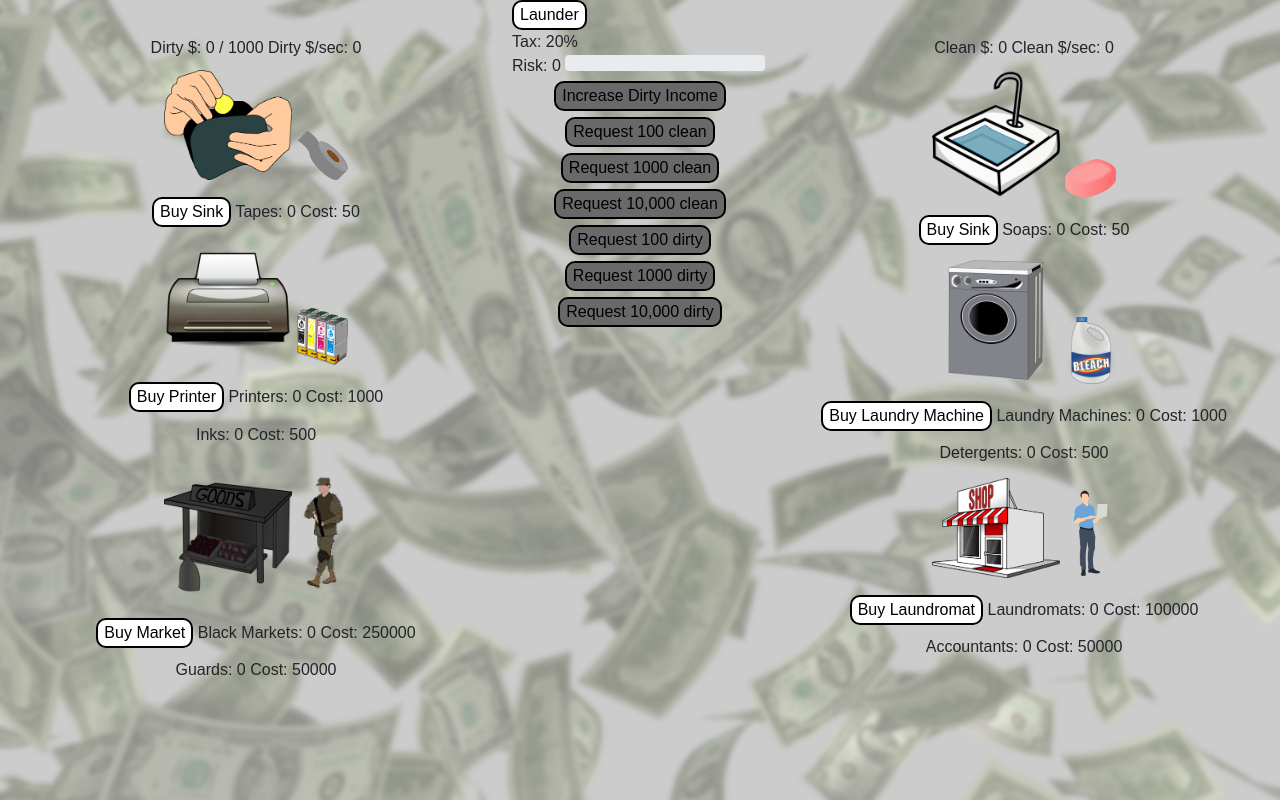
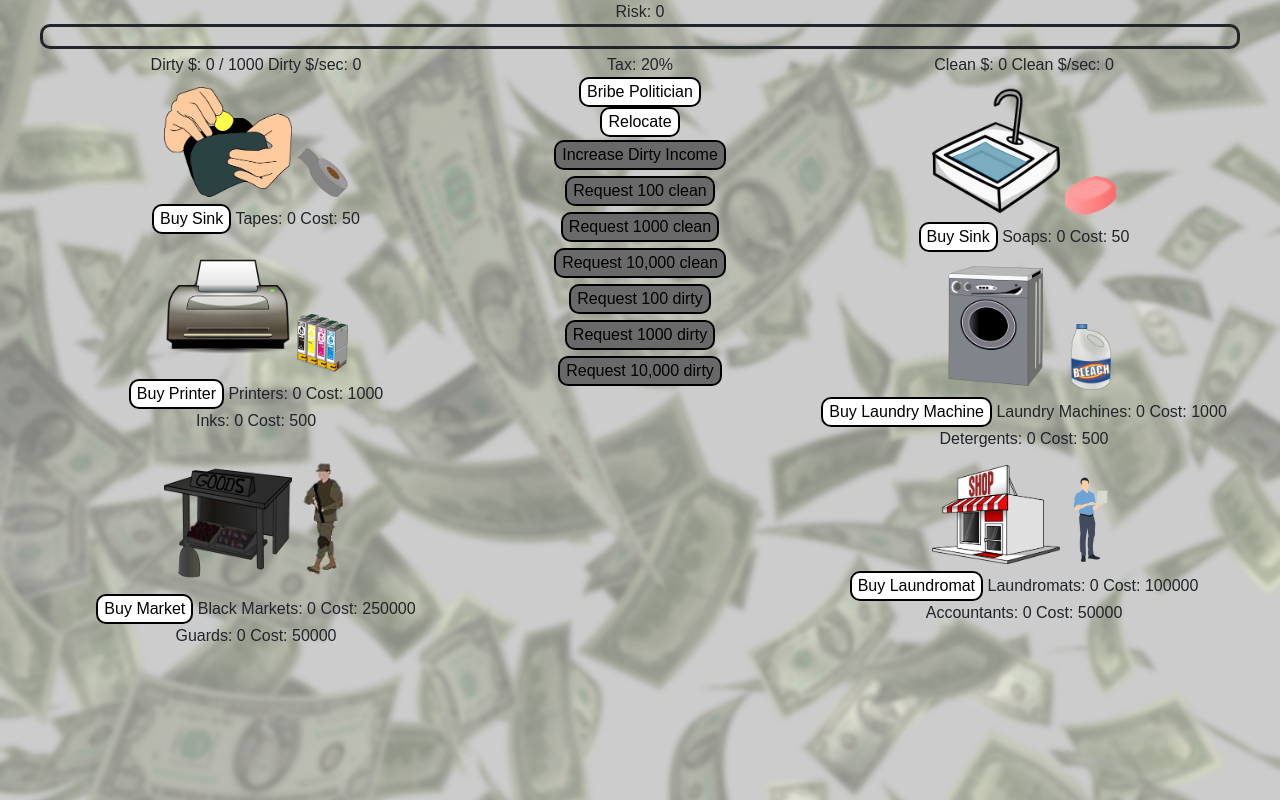
Before and after one commit to Jawoletz/CS50-Final-Project, a Flask app: page / in a window 1280 px wide. Run offline with Flask 2, Linux system fonts and the light colour scheme.

Commit message:
+Bribe +Relocate +Multipliers +Reset

```diff
--- a/static/interface.css
+++ b/static/interface.css
@@ -1,13 +1,18 @@
-/*#interface {
-    float: left;
-    width: 50%;
-}*/
-
 #interface {
     text-align: center;
 }
 
+/*
 #interface div {
+
+}
+*/
+
+#bribeTimer {
+    display: none;
+}
+
+.purchaseArea {
     margin-top: 2%;
     margin-bottom: 2%;
 }
@@ -39,7 +44,8 @@
 }
 
 #temp {
-    display: block;
+    display: inline-block;
+    width: 15%;
     text-align: center
 }
 
@@ -71,17 +77,21 @@ html button {
     visibility: hidden;
 }
 
-.progress {
-    width: 200px;
-    height: 5px;
+#riskProgressBar {
+    width: 1200px;
+    height: 25px;
     margin: 0px;
+    border-style: solid;
+    background-color: transparent;
+    border-radius: 10px
 }
 
 .progress-fill {
     width: 0%;
     border-radius: 5px;
-    background: red;
+    background: crimson;
     margin: 0px;
+    transition: width 1s;
 }
 
 .progress-text {
--- a/static/main.js
+++ b/static/main.js
@@ -14,7 +14,7 @@ dirtyCash = {
 },
 tax = {
     name: "tax",
-    total: 0.2
+    rate: 0.2
 },
 dirtyLimit = {
     name: "limit",
@@ -87,7 +87,7 @@ soap = {
     require:{
         cleanCash: 50
     }
-}
+},
 machine = {
     total: 0,
     production: 10,
@@ -111,7 +111,7 @@ laundromat = {
     require:{
         cleanCash:100000
     }
-}
+},
 accountant = {
     total: 0,
     multiplier: 1.1,
@@ -119,11 +119,36 @@ accountant = {
     require:{
         cleanCash:50000
     }
+},
+politicalBribe = {
+    total: 0,
+    rate: 1.23,
+    require:{
+        cleanCash:500
+    }
+},
+multiplier = {
+    total: 0,
+    manual: 1,
+    auto: 1,
+    dirtyLimit: 1
 }
+
+/*
+policeBribe = {
+    total: 0,
+    rate: 1.23,
+    require:{
+        cleanCash:500
+    }
+}*/
+
 // Initialize numbers and text
-function initialize() {
+function initializeDisplay() {
     updateDirty();
     updateClean();
+    updateTaxRate();
+
     // Quantities
     document.getElementById("tapes").innerHTML = tape.total;
     document.getElementById("printers").innerHTML = printer.total;
@@ -148,10 +173,12 @@ function initialize() {
     document.getElementById("detergentCost").innerHTML = detergent.require.cleanCash;
     document.getElementById("laundromatCost").innerHTML = laundromat.require.cleanCash;
     document.getElementById("accountantCost").innerHTML = accountant.require.cleanCash;
+    }
 
+    function initializeEventListeners() {
     // Add event listeners
     document.getElementById("stealButton").addEventListener("click", function() {
-        incomeDirty(stealAmount.increment * (1 + (tape.total * tape.multiplier)));
+        incomeDirty(stealAmount.increment * multiplier.manual * (1 + (tape.total * tape.multiplier)));
     });
     document.getElementById("buyTape").addEventListener("click", buyTape);
     document.getElementById("buyPrinter").addEventListener("click", buyPrinter);
@@ -160,24 +187,36 @@ function initialize() {
     document.getElementById("buyGuard").addEventListener("click", buyGuard);
     //document.getElementById("sinkCost").addEventListener("click", );
     document.getElementById("launderButton").addEventListener("click", function() {
-        launder(launderAmount.increment * (1 + (soap.total * soap.multiplier)));
+        launder(launderAmount.increment * multiplier.manual * (1 + (soap.total * soap.multiplier)));
     });
     document.getElementById("buySoap").addEventListener("click", buySoap);
     document.getElementById("buyMachine").addEventListener("click", buyMachine);
     document.getElementById("buyDetergent").addEventListener("click", buyDetergent);
     document.getElementById("buyLaundromat").addEventListener("click", buyLaundromat);
     document.getElementById("buyAccountant").addEventListener("click", buyAccountant);
+
+    document.getElementById("politicalBribe").addEventListener("click", bribePolitician);
+    //document.getElementById("policeBribe").addEventListener("click", bribePolice);
+
+    document.getElementById("relocate").addEventListener("click", relocate);
+
+    startGeneralUpdate();
 }
 
 // Updates dirty money display
 function updateDirty() {
     document.getElementById("dirtyCash").innerHTML = prettify(dirtyCash.total) + " / " + dirtyLimit.total;
-    document.getElementById("dirtyIncomePerSec").innerHTML = prettify(((printer.total * printer.production * (1 + (ink.total * ink.multiplier))) + (market.total * market.production * (1 + (guard.total * guard.multiplier)))));
+    document.getElementById("dirtyIncomePerSec").innerHTML = prettify(multiplier.auto * ((printer.total * printer.production * (1 + (ink.total * ink.multiplier))) + (market.total * market.production * (1 + (guard.total * guard.multiplier)))));
 }
 // Updates clean money display
 function updateClean() {
     document.getElementById("cleanCash").innerHTML = prettify(cleanCash.total);
-    document.getElementById("cleanIncomePerSec").innerHTML = prettify(((machine.total * machine.production * (1+ (detergent.total * detergent.multiplier))) + (laundromat.total * laundromat.production * (1+ (accountant.total * accountant.multiplier)))));
+    document.getElementById("cleanIncomePerSec").innerHTML = prettify(multiplier.auto * (1 - tax.rate) * ((machine.total * machine.production * (1+ (detergent.total * detergent.multiplier))) + (laundromat.total * laundromat.production * (1+ (accountant.total * accountant.multiplier)))));
+}
+
+// updates tax rate display
+function updateTaxRate() {
+    document.getElementById("taxRate").innerHTML = "Tax: " + prettify(tax.rate * 100) + "%";
 }
 // Update risk progress bar
 function updateProgressBar(progressBar, value) {
@@ -189,7 +228,7 @@ function updateProgressBar(progressBar, value) {
 function launder(amount) {
     if (dirtyCash.total >= amount) {
         dirtyCash.total = dirtyCash.total - amount;
-        cleanCash.total = cleanCash.total + amount * (1 - tax.total);
+        cleanCash.total = cleanCash.total + amount * (1 - tax.rate);
         updateDirty();
         updateClean();
     }
@@ -223,6 +262,7 @@ function buyTape() {
         cleanCash.total = cleanCash.total - tapeCost;
         document.getElementById("tapes").innerHTML = tape.total;
         updateClean();
+        updateDirty();
     }
     var nextCost = Math.floor(tape.require.cleanCash * Math.pow(tape.rate, tape.total));
     document.getElementById("tapeCost").innerHTML = nextCost;
@@ -235,6 +275,7 @@ function buyPrinter() {
         cleanCash.total = cleanCash.total - printerCost;
         document.getElementById("printers").innerHTML = printer.total;
         updateClean();
+        updateDirty();
     }
     var nextCost = Math.floor(printer.require.cleanCash * Math.pow(printer.rate,printer.total));
     document.getElementById("printerCost").innerHTML = nextCost;
@@ -247,6 +288,7 @@ function buyInk() {
         cleanCash.total = cleanCash.total - inkCost;
         document.getElementById("inks").innerHTML = ink.total;
         updateClean();
+        updateDirty();
     }
     var nextCost = Math.floor(ink.require.cleanCash * Math.pow(ink.rate, ink.total));
     document.getElementById("inkCost").innerHTML = nextCost;
@@ -259,6 +301,7 @@ function buyMarket() {
         cleanCash.total = cleanCash.total - marketCost;
         document.getElementById("markets").innerHTML = market.total;
         updateClean();
+        updateDirty();
     }
     var nextCost = Math.floor(market.require.cleanCash * Math.pow(market.rate,market.total));
     document.getElementById("marketCost").innerHTML = nextCost;
@@ -271,6 +314,7 @@ function buyGuard() {
         cleanCash.total = cleanCash.total - guardCost;
         document.getElementById("guards").innerHTML = guard.total;
         updateClean();
+        updateDirty();
     }
     var nextCost = Math.floor(guard.require.cleanCash * Math.pow(guard.rate, guard.total));
     document.getElementById("guardCost").innerHTML = nextCost;
@@ -298,6 +342,7 @@ function buySoap() {
         cleanCash.total = cleanCash.total - soapCost;
         document.getElementById("soaps").innerHTML = soap.total;
         updateClean();
+        updateDirty();
     }
     var nextCost = Math.floor(soap.require.cleanCash * Math.pow(soap.rate, soap.total));
     document.getElementById("soapCost").innerHTML = nextCost;
@@ -310,6 +355,7 @@ function buyMachine() {
         cleanCash.total = cleanCash.total - machineCost;
         document.getElementById("machines").innerHTML = machine.total;
         updateClean();
+        updateDirty();
     }
     var nextCost = Math.floor(machine.require.cleanCash * Math.pow(machine.rate,machine.total));
     document.getElementById("machineCost").innerHTML = nextCost;
@@ -322,6 +368,7 @@ function buyDetergent() {
         cleanCash.total = cleanCash.total - detergentCost;
         document.getElementById("detergents").innerHTML = detergent.total;
         updateClean();
+        updateDirty();
     }
     var nextCost = Math.floor(detergent.require.cleanCash * Math.pow(detergent.rate, detergent.total));
     document.getElementById("detergentCost").innerHTML = nextCost;
@@ -333,7 +380,8 @@ function buyLaundromat() {
         laundromat.total = laundromat.total + 1;
         cleanCash.total = cleanCash.total - laundromatCost;
         document.getElementById("laundromats").innerHTML = laundromat.total;
-        updateClean()
+        updateClean();
+        updateDirty();
     }
     var nextCost = Math.floor(laundromat.require.cleanCash * Math.pow(laundromat.rate,laundromat.total));
     document.getElementById("laundromatCost").innerHTML = nextCost;
@@ -346,10 +394,88 @@ function buyAccountant() {
         cleanCash.total = cleanCash.total - accountantCost;
         document.getElementById("accountants").innerHTML = accountant.total;
         updateClean();
+        updateDirty();
     }
     var nextCost = Math.floor(accountant.require.cleanCash * Math.pow(accountant.rate, accountant.total));
     document.getElementById("accountantCost").innerHTML = nextCost;
 }
+
+// Temporarily reduces tax rate to 0% for an increasing price
+function bribePolitician() {
+    var bribePoliticianCost = Math.floor(politicalBribe.require.cleanCash * Math.pow(politicalBribe.rate, politicalBribe.total));
+    if (cleanCash.total > politicalBribe.require.cleanCash) {
+        politicalBribe.total = politicalBribe.total + 1;
+        cleanCash.total = cleanCash.total - bribePoliticianCost;
+        tax.rate = 0;
+        updateTaxRate();
+            bribeCount = 5;
+        var bribeTimer = setInterval(function() {
+            document.getElementById("bribeTimer").innerHTML = bribeCount;
+            document.getElementById("bribeTimer").style.display = "initial";
+            bribeCount -= 1;
+            if (bribeCount <= -1) {
+                tax.rate = 0.2;
+                updateTaxRate();
+                document.getElementById("bribeTimer").style.display = "none";
+                clearInterval(bribeTimer);
+            }
+        }, 1000)
+        /*
+        setTimeout(function() {
+           tax.rate = 0.2
+           updateTaxRate();
+        }, 5000)*/
+    }
+}
+
+function relocate() {
+    // Adjust multipliers
+    multiplier.total += 1;
+    multiplier.manual *= 10;
+    multiplier.auto *= 5;
+    multiplier.dirtyLimit *= 10;
+    dirtyLimit.total *= multiplier.dirtyLimit;
+
+    resetProgress();
+
+    // Update stats
+    updateDirty();
+    updateClean();
+    updateTaxRate();
+}
+
+function resetProgress() {
+    cleanCash.total = 0;
+    dirtyCash.total = 0;
+    tax.rate = 0.2;
+    risk.total = 0;
+    tape.total = 0;
+    printer.total = 0;
+    ink.total = 0;
+    market.total = 0;
+    guard.total = 0;
+    sink.total = 0;
+    soap.total = 0;
+    machine.total = 0;
+    detergent.total = 0;
+    laundromat.total = 0;
+    accountant.total = 0;
+
+    document.getElementById("riskLevel").innerHTML = "Risk: " + prettify(risk.total);
+    updateProgressBar(document.getElementById("riskProgressBar"), risk.total);
+}
+
+/*
+function bribePolice() {
+    var bribePoliceCost = Math.floor(policeBribe.require.cleanCash * Math.pow(policeBribe.rate, policeBribe.total));
+    if (cleanCash.total > policeBribe.require.cleanCash) {
+        policeBribe.total = policeBribe.total + 1;
+        cleanCash.total = cleanCash.total - bribePoliceCost;
+        setTimeout(function() {
+
+        }, 5000)
+    }
+}*/
 
 /*// adds one cursor to autoclick at an increasing cost
 function buyShop() {
@@ -365,10 +491,13 @@ function buyShop() {
 }; */
 
 // executes everything inside the curly braces once every 1000ms (1 second)
-window.setInterval(function(){
+function startGeneralUpdate() {
+    window.setInterval(generalUpdate, 1000)
+}
+function generalUpdate() {
     // Handles income per second of dirty and clean cash
-    incomeDirty((printer.total * printer.production) + (market.total * market.production));
-    launder((machine.total * machine.production) + (laundromat.total * laundromat.production));
+    incomeDirty(multiplier.auto * ((printer.total * printer.production * (1 + (ink.total * ink.multiplier))) + (market.total * market.production * (1 + (guard.total * guard.multiplier)))));
+    launder(multiplier.auto * ((machine.total * machine.production * (1 + (detergent.total * detergent.multiplier))) + (laundromat.total * laundromat.production * (1 + (accountant.total * accountant.multiplier)))));
     //increaseDirtyIncome(2);
 
     // Change dirty cash to red when above limit
@@ -394,7 +523,7 @@ window.setInterval(function(){
         updateProgressBar(document.getElementById("riskProgressBar"), risk.total);
         document.getElementById("raid").style.visibility = "hidden";
     }
-}, 1000);
+}
 
 /*
 window.setInterval(function(){
--- a/templates/index.html
+++ b/templates/index.html
@@ -12,13 +12,22 @@
 
 {% block main %}
     <section id="interface">
+        <div id="topSide">
+            <div class="risk">
+                <span id="riskLevel">Risk: 0</span>
+                <div class="progress" id="riskProgressBar">
+
+                    <div class="progress-fill" id="riskProgressBarFill"></div>
+                </div>
+            </div>
+        </div>
         <div id="dirtySide">
             <div class="dirtyStats">
                 Dirty $: <span id="dirtyCash">0 / 1000</span>
                 Dirty $/sec: <span id="dirtyIncomePerSec">$10</span>
             </div>
             <div class="dirtyInterface">
-                <div id="stealInterface">
+                <div id="stealInterface" class="purchaseArea">
                     <input class="interfaceImage" id="stealButton" type=image draggable="false" src="static\images\steal.png" data-hover="Illegally aquire some cash!"/>
                     <input class="interfaceUpgradeImage hovertext" id="buyTape" type=image draggable="false" src="static\images\tape.png" data-hover="Sticky fingers!"/>
                     <div>
@@ -27,7 +36,7 @@
                         Cost: <span id="tapeCost"></span>
                     </div>
                 </div>
-                <div id="moneyPrinterInterface">
+                <div id="moneyPrinterInterface" class="purchaseArea">
                     <input class="interfaceImage" id="buyPrinter" type=image draggable="false" src="static\images\printer.png" data-hover="Print some dirty money!"/>
                     <input class="interfaceUpgradeImage" id="buyInk" type=image draggable="false" src="static\images\ink.png" data-hover="High quality!"/>
                     <div>
@@ -40,7 +49,7 @@
                         Cost: <span id="inkCost"></span>
                     </div>
                 </div>
-                <div id="blackMarketInterface">
+                <div id="blackMarketInterface" class="purchaseArea">
                     <input class="interfaceImage" id="buyMarket" type=image draggable="false" src="static\images\blackmarket.png" data-hover="Sell goods on the black market!"/>
                     <input class="interfaceUpgradeImage" id="buyGuard" type=image draggable="false" src="static\images\guard.png" data-hover="Protect those goods!"/>
                     <div>
@@ -62,7 +71,7 @@
                 Clean $/sec: <span id="cleanIncomePerSec">$0</span>
             </div>
             <div class="cleanInterface">
-                <div id="sinkInterface">
+                <div id="sinkInterface" class="purchaseArea">
                     <input class="interfaceImage" id="launderButton" type=image draggable="false" src="static\images\sink.png" data-hover="Clean $1.00, minus tax of course!"/>
                     <input class="interfaceUpgradeImage" id="buySoap" type=image draggable="false" src="static\images\soap.png" data-hover="Extra clean!"/>
                     <div>
@@ -71,7 +80,7 @@
                         Cost: <span id="soapCost"></span>
                     </div>
                 </div>
-                <div id="machineInterface">
+                <div id="machineInterface" class="purchaseArea">
                     <input class="interfaceImage" id="buyMachine" type=image draggable="false" src="static\images\machine.png" data-hover="Automagically clean your money!"/>
                     <input class="interfaceUpgradeImage" id="buyDetergent" type=image draggable="false" src="static\images\detergent.png" data-hover="Kill those germs!"/>
                     <div>
@@ -84,7 +93,7 @@
                         Cost: <span id="detergentCost"></span>
                     </div>
                 </div>
-                <div id="laundromatInterface">
+                <div id="laundromatInterface" class="purchaseArea">
                     <input class="interfaceImage" id="buyLaundromat" type=image draggable="false" src="static\images\laundromat.png" data-hover="Clean even more money!"/>
                     <input class="interfaceUpgradeImage" id="buyAccountant" type=image draggable="false" src="static\images\accountant.png" data-hover="Keep those books clean!"/>
                     <div>
@@ -99,40 +108,20 @@
                 </div>
             </div>
         </div>
-    </section>
-
-
-<button type="button" onClick="launder(launderAmount.increment)" class="hovertext" data-hover="Clean $1.00, minus tax of course!">Launder</button>
-
-
-
-
-
-
-
-
-
-
-
-
-
+                <div id="centerSide">
+            <div id="taxRate">
+                <span id="taxRate"></span>
+            </div>
+            <div class="extraInterface">
+                <div id="bribeInterface">
+                    <button type="button" id="politicalBribe" class="hovertext" data-hover="Temporarily reduce taxes!">Bribe Politician</button>
+                    <span id="bribeTimer"></span>
+                    <!--<button type="button" id="policeBribe" class="hovertext" data-hover="Temporarily disable raids!">Bribe Police</button>-->
+                </div>
                 <div>
-
-        Tax: <span id="taxRate">20%</span>
-
-    </div>
-
-    <div class="centered" id="raid">RAID!</div>
-
-    <span id="riskLevel">Risk: 0</span>
-
-    <div class="risk">
-        <div class="progress" id="riskProgressBar">
-            <div class="progress-fill" id="riskProgressBarFill"></div>
-            <!-- <div class="progress-text" data-stages="0:Safe,1:Risky,5:Dangerous!"></div>-->
+                    <button type="button" id="relocate" class="hovertext" data-hover="Get (the hell) outta Dodge and start over!">Relocate</button>
                 </div>
             </div>
-
             <div id="temp">
                 <button type="button" onClick="increaseDirtyIncome(1)">Increase Dirty Income</button>
                 <button type="button" onClick="requestClean(100)">Request 100 clean</button>
@@ -142,10 +131,9 @@
                 <button type="button" onClick="requestDirty(1000)">Request 1000 dirty</button>
                 <button type="button" onClick="requestDirty(10000)">Request 10,000 dirty</button>
             </div>
-
-
-
-
+        </div>
+        <div class="centered" id="raid">RAID!</div>
+    </section>
 
     <!--
     <button type="button" onClick="buyShop()">Buy Shop</button>
--- a/templates/layout.html
+++ b/templates/layout.html
@@ -16,7 +16,7 @@
 
             {% block script %}{% endblock %}
     </head>
-    <body class="hero-image" onload="initialize()">
+    <body class="hero-image" onload="initializeDisplay(), initializeEventListeners()">
         <main>
             {% block main %}{% endblock %}
         </main>
```
Lines whose indentation alone changed are shown as unchanged.
